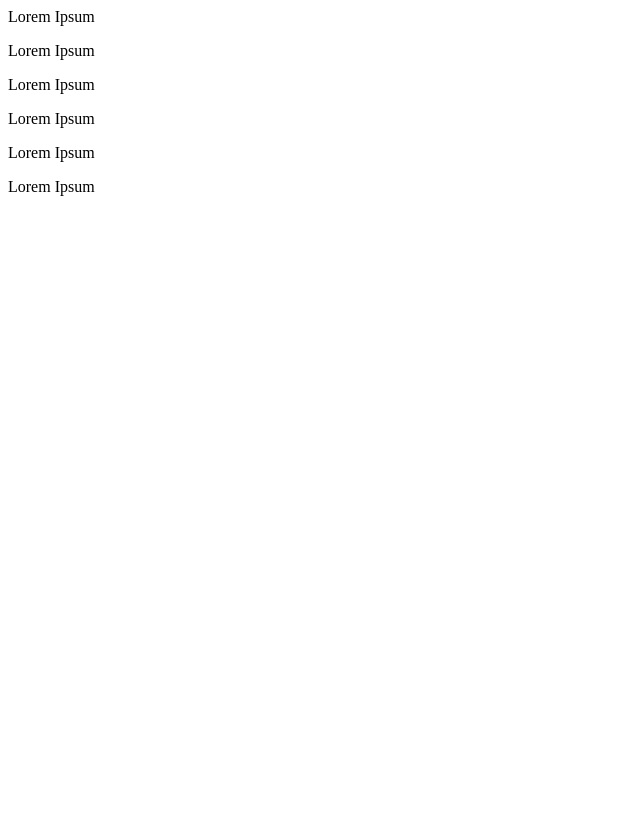
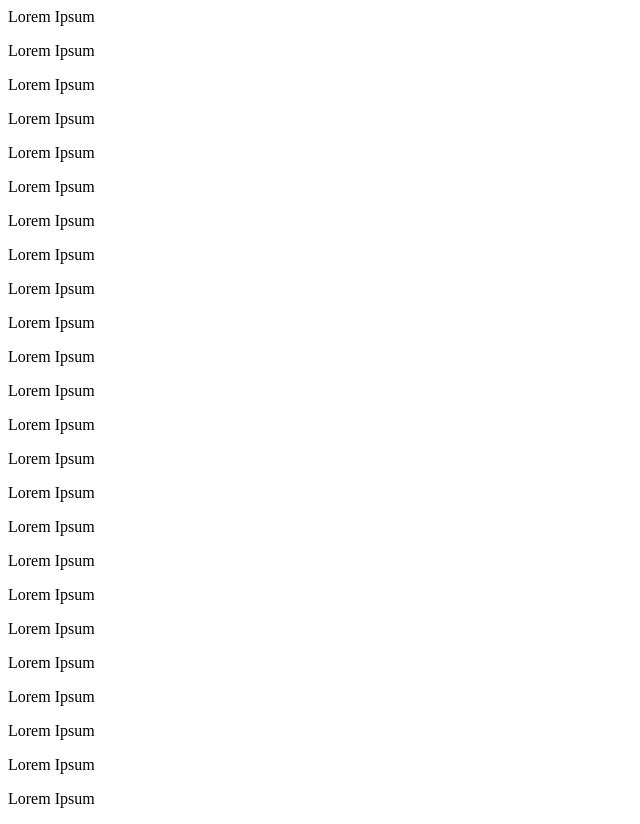
Before and after one commit to venkatnavin/Admin, a plain HTML site: page index.html in a window 1280 px wide. Shown: the whole page, without its empty margins (0-640 px from the left). Before the commit the page ends 800 px from the top, so only its background shows below. Drawn offline with Linux system fonts and the light colour scheme.

Commit message:
branch2 commit

```diff
--- a/index.html
+++ b/index.html
@@ -4,3 +4,21 @@
 <p>Lorem Ipsum</p>
 <p>Lorem Ipsum</p>
 <p>Lorem Ipsum</p>
+<p>Lorem Ipsum</p>
+<p>Lorem Ipsum</p>
+<p>Lorem Ipsum</p>
+<p>Lorem Ipsum</p>
+<p>Lorem Ipsum</p>
+<p>Lorem Ipsum</p>
+<p>Lorem Ipsum</p>
+<p>Lorem Ipsum</p>
+<p>Lorem Ipsum</p>
+<p>Lorem Ipsum</p>
+<p>Lorem Ipsum</p>
+<p>Lorem Ipsum</p>
+<p>Lorem Ipsum</p>
+<p>Lorem Ipsum</p>
+<p>Lorem Ipsum</p>
+<p>Lorem Ipsum</p>
+<p>Lorem Ipsum</p>
+<p>Lorem Ipsum</p>
```
